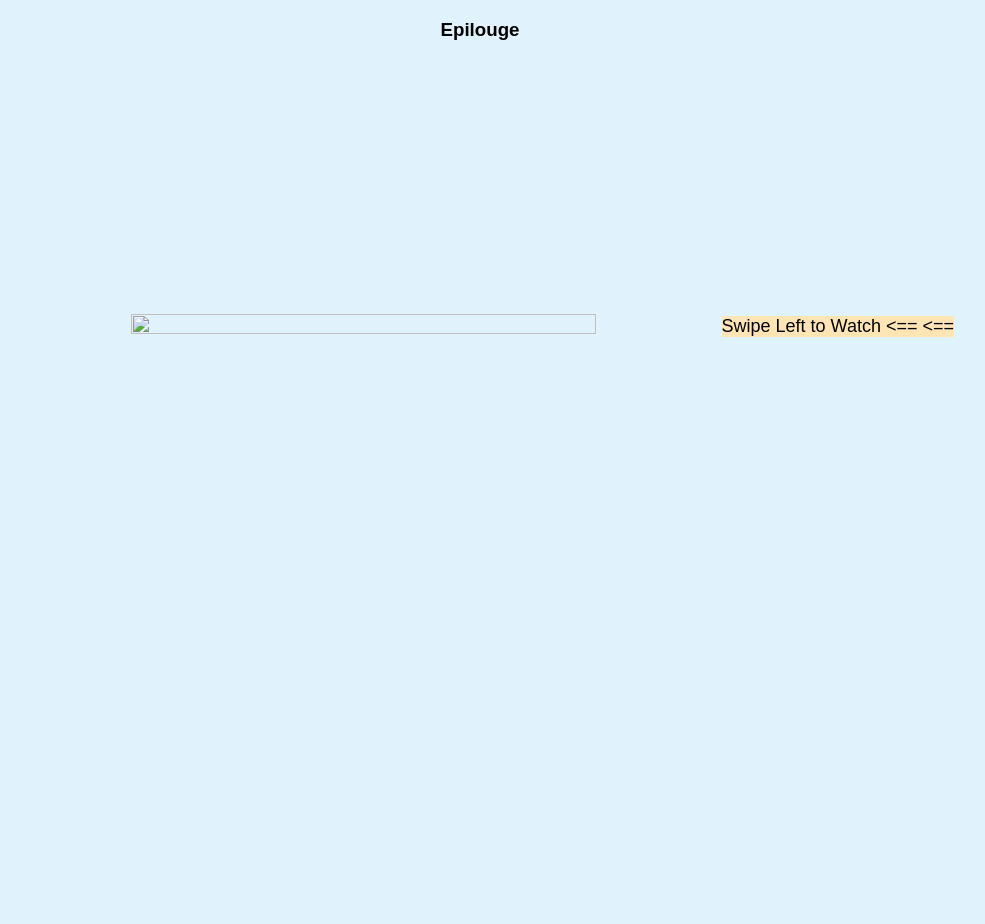
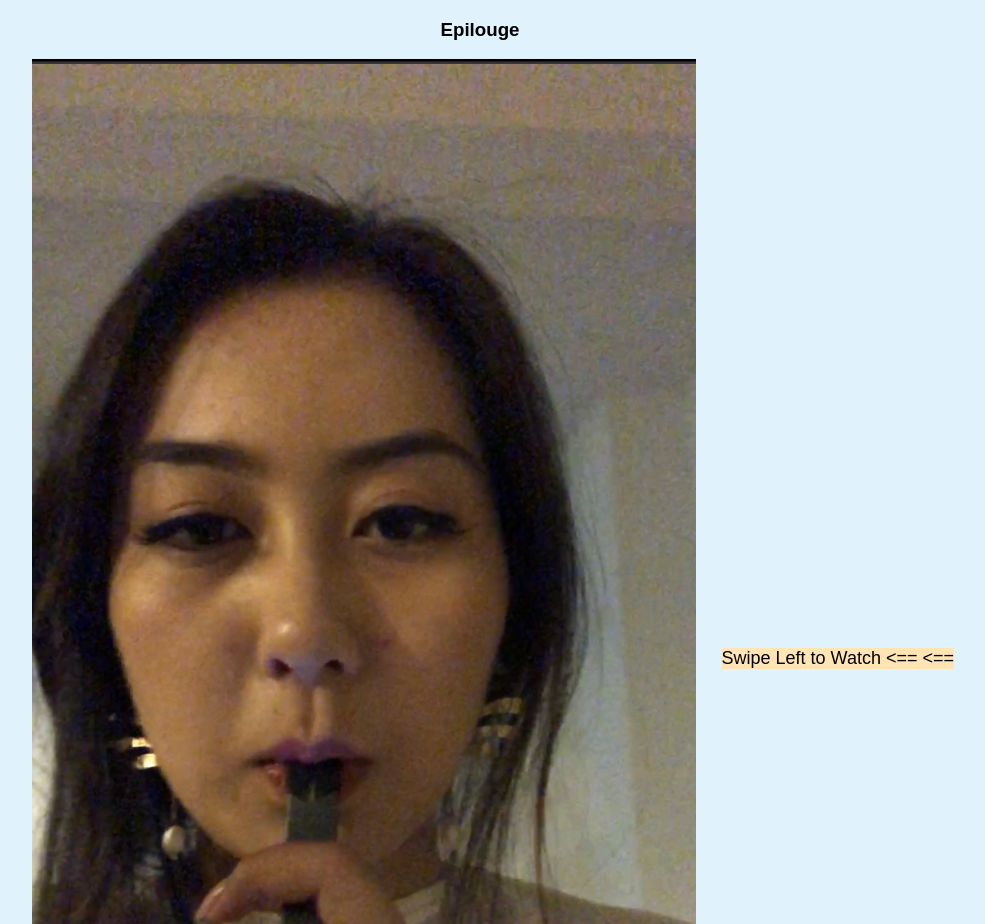
Before and after one commit to SomiOgbozor/september-4th, a website: page epilogue/index.html in a window 1280 px wide. Shown: the top 924 px of the page, without its empty margins (160-1145 px from the left). Before the commit the page ends 800 px from the top, so only its background shows below. Drawn offline with nearby package versions, Linux system fonts and the light colour scheme; files that its build step writes are made by us from their sources; grey boxes are pictures that could not be loaded; a web font is replaced by a local one.

Commit message:
fixed epilogue css and resource links

```diff
--- a/epilogue/index.html
+++ b/epilogue/index.html
@@ -3,9 +3,9 @@
 <head>
 	<meta charset="UTF-8">
 	<meta name="viewport" content="width=device-width, initial-scale=1.0">
-	<link rel="stylesheet" type="text/css" href="styles.css">
+	<link rel="stylesheet" type="text/css" href="../styles.css">
 	<link href="https://fonts.googleapis.com/css2?family=Gayathri:wght@100&display=swap" rel="stylesheet">
-	<link rel="stylesheet" type="text/css" href="magic.css">
+	<link rel="stylesheet" type="text/css" href="../magic.css">
 
 	<link rel="stylesheet" href="https://unpkg.com/swiper/swiper-bundle.css">
 	<link rel="stylesheet" href="https://unpkg.com/swiper/swiper-bundle.min.css">
@@ -18,12 +18,12 @@
 	<div class="swiper-container">
 		<div class="swiper-wrapper">
 			<div class="swiper-slide preview">
-				<img src="resources/IMG_2299.jpg" id="prelude-img">
+				<img src="../resources/IMG_2299.jpg" id="prelude-img">
 				<p class="preview-text">Swipe Left to Watch <== <==</p>
 			</div>
 			<div class="video-container swiper-slide">
-				<video class="video-class" controls poster="resources/IMG_2299.jpg">
-					<source src="resources/prelude.mov" type="video/mp4">
+				<video class="video-class" controls poster="../resources/IMG_2299.jpg">
+					<source src="../resources/epilouge.mov" type="video/mp4">
 				</video>
 			</div>
 		</div>
```
